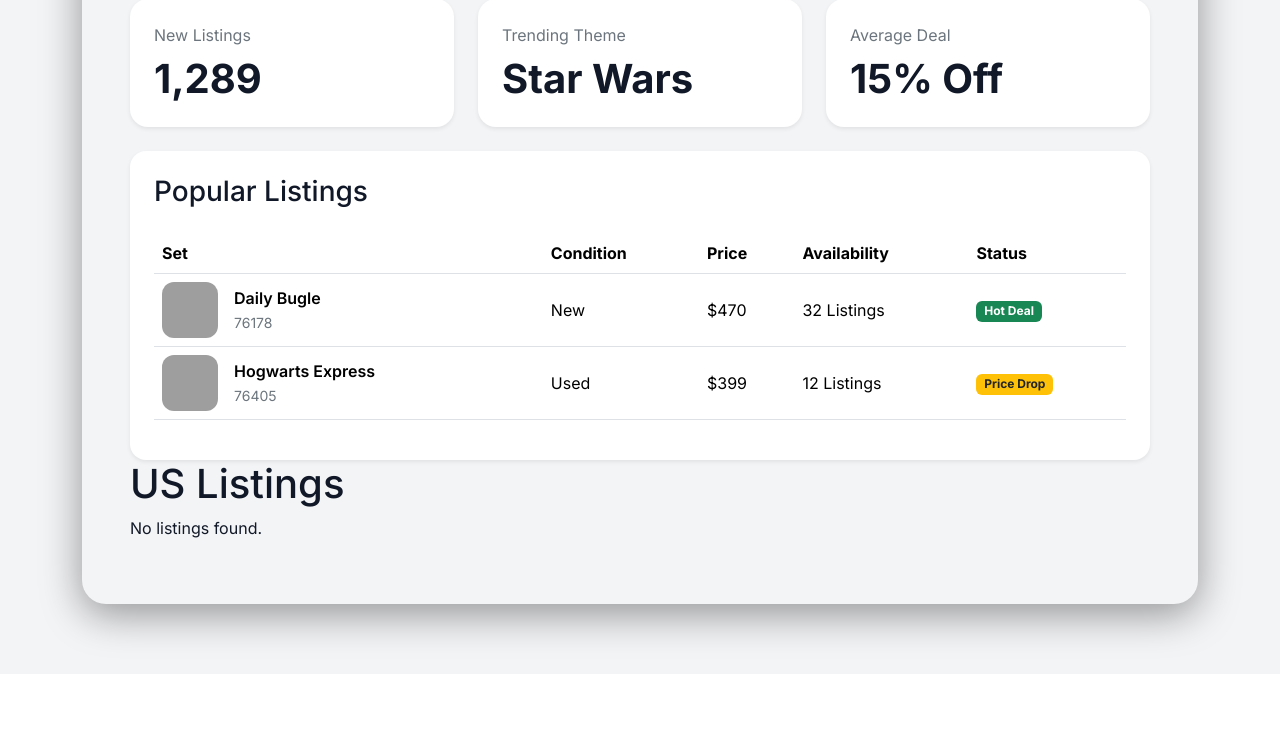
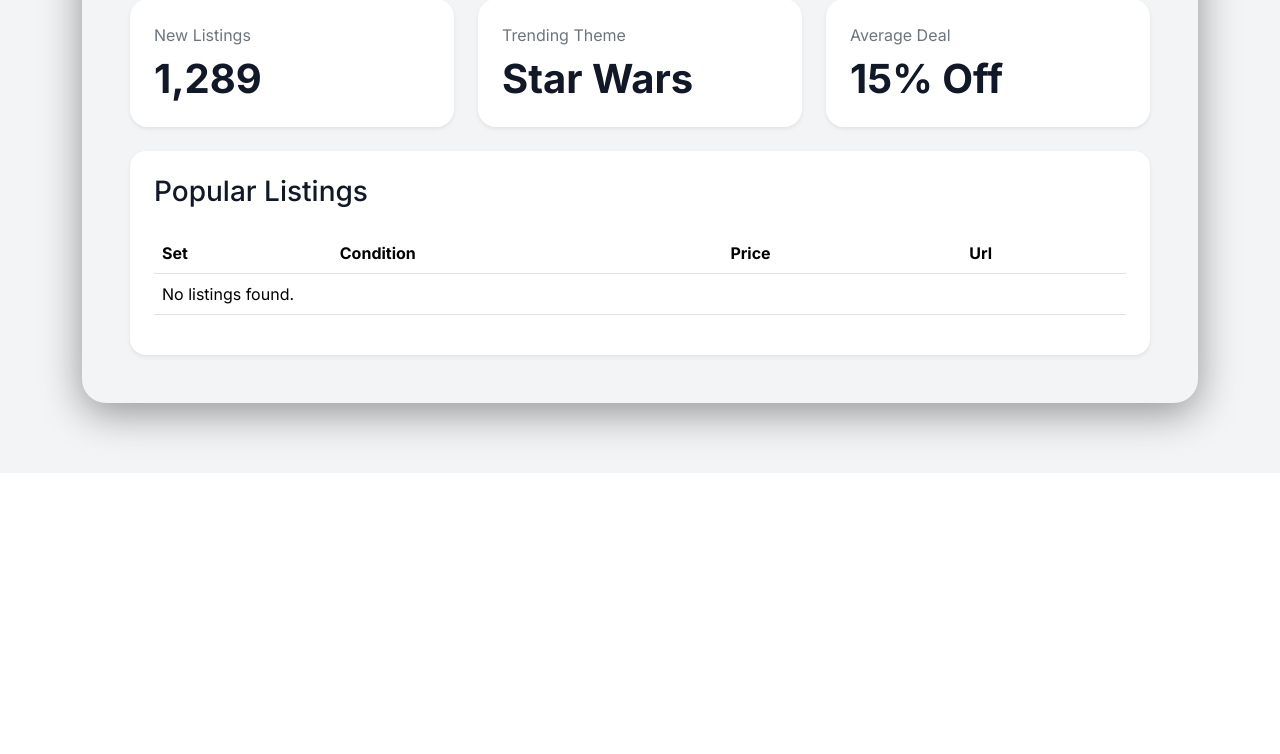
Before and after one commit to Michael668875/lego, a Flask app: page /us/ in a window 1280 px wide. Shown: the part 984-1738 px from the top of the page. After the commit the page ends 1442 px from the top, so only its background shows below. Run offline with Flask 3, Linux system fonts and the light colour scheme; data that the repository does not hold is empty; grey boxes are pictures that could not be loaded.

Commit message:
minor edits

```diff
--- a/app/routes.py
+++ b/app/routes.py
@@ -26,7 +26,7 @@ def listings(country):
     listings = page_nums(query)
 
     return render_template(
-        "test_listings.html",
+        "listings.html",
         listings=listings,
         country=country,
         currency=currency,
--- a/app/templates/listings.html
+++ b/app/templates/listings.html
@@ -1,28 +1,13 @@
 {% extends "layout.html" %}
 {% import "macros.html" as macro %}
 
+
 {% block content %}
-<section class="theme2">
-    <div class="container">
-      <div class="section-title">2. Brick Marketplace</div>
-      <div class="section-subtitle">
-        Bright and approachable marketplace styling with strong visual browsing.
-      </div>
 
-      <div class="mockup-wrapper">
+            {{ macro.hero() }}
 
-        {{ macro.navigation(country) }}
+            {{ macro.specials() }}
 
-        <div class="p-4 p-lg-5">
+            {{ macro.listing_table(listings, currency) }}
 
-          {{ macro.hero() }}
-
-          {{ macro.specials() }}
-
-          {{ macro.listing_table() }}
-
-        </div>
-      </div>
-    </div>
-  </section>
 {% endblock %}
--- a/app/templates/macros.html
+++ b/app/templates/macros.html
@@ -79,7 +79,7 @@
 
 {% endmacro %}
 
-{% macro listing_table() %}
+{% macro listing_table(listings, currency) %}
 <div class="table-wrap rounded-4 shadow-sm p-4">
     <h3 class="mb-4">Popular Listings</h3>
 
@@ -90,45 +90,34 @@
             <th>Set</th>
             <th>Condition</th>
             <th>Price</th>
-            <th>Availability</th>
-            <th>Status</th>
+            <th>Url</th>
             </tr>
         </thead>
 
         <tbody>
+          {% if listings %}
+          {% for listing in listings %}
             <tr>
             <td>
                 <div class="d-flex align-items-center gap-3">
                 <img class="listing-img"
-                    src="https://images.unsplash.com/photo-1566576912321-d58ddd7a6088?q=80&w=400&auto=format&fit=crop">
+                    src="{{ listing.image_urls[0] }}">
                 <div>
-                    <div class="fw-semibold">Daily Bugle</div>
-                    <small class="text-secondary">76178</small>
+                    <div class="fw-semibold">{{ listing.title }}</div>
+                    <small class="text-secondary">{{ listing.set_num if listing.set_num else "-" }}</small>
                 </div>
                 </div>
             </td>
-            <td>New</td>
-            <td>$470</td>
-            <td>32 Listings</td>
-            <td><span class="badge bg-success">Hot Deal</span></td>
+            <td>{{ listing.condition }}</td>
+            <td>{{ currency }}  ${{ listing.price }}</td>
+            <td><a href="{{ listing.affiliate_url }}" target="_blank">See it on eBay</a></a></td>
             </tr>
-
+          {% endfor %}
+          {% else %}
             <tr>
-            <td>
-                <div class="d-flex align-items-center gap-3">
-                <img class="listing-img"
-                    src="https://images.unsplash.com/photo-1585366119957-e9730b6d0f60?q=80&w=400&auto=format&fit=crop">
-                <div>
-                    <div class="fw-semibold">Hogwarts Express</div>
-                    <small class="text-secondary">76405</small>
-                </div>
-                </div>
-            </td>
-            <td>Used</td>
-            <td>$399</td>
-            <td>12 Listings</td>
-            <td><span class="badge bg-warning text-dark">Price Drop</span></td>
+                <td colspan="5">No listings found.</td>
             </tr>
+          {% endif %}
         </tbody>
         </table>
     </div>
--- a/app/templates/test_listings.html
+++ /dev/null
@@ -1,38 +0,0 @@
-{% extends "layout.html" %}
-{% import "macros.html" as macro %}
-
-
-{% block content %}
-
-
-            {{ macro.hero() }}
-
-            {{ macro.specials() }}
-
-            {{ macro.listing_table() }}
-
-
-    <h1>{{ country|upper }} Listings</h1>
-
-    {% if listings %}
-    {% for listing in listings %}
-
-        <div>
-            <p><img src="{{ listing.image_urls[0] }}"></p>
-            <h2>{{ listing.title }}</h2>
-
-            <p>Price: {{ currency }}  {{ listing.price }}</p>
-            <p>Country: {{ listing.item_country }}</p>
-            <p>Status: {{ listing.status }}</p>
-            <p>Condition: {{ listing.condition }}</p>
-            <p><a href="{{ listing.affiliate_url }}" target=_blank>See it on eBay</a></p>
-            <hr>
-        </div>
-
-    {% endfor %}
-    {% else %}
-    <p>No listings found.</p>
-    {% endif %}
-
-
-{% endblock %}
```
Also changed, not shown: app/templates/sample_listings.html (added, +28 -0 lines).
